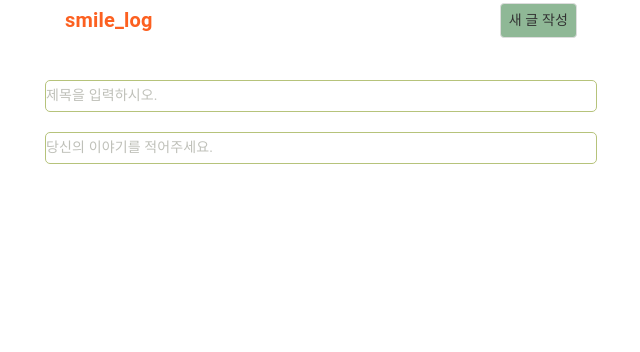
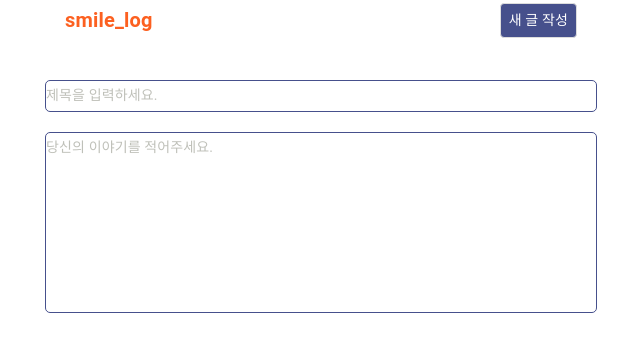
Before and after one commit to MINGDY98/smile-blog, a React (Create React App) app in the folder client/: page /write in a window 1280 px wide. Shown: the top 352 px of the page, without its empty margins (319-959 px from the left). Built offline with nearby package versions, Linux system fonts and the light colour scheme.

Commit message:
feat: 포스트 작성 form 디자인 개선

```diff
--- a/client/src/containers/NavigationBar.js
+++ b/client/src/containers/NavigationBar.js
@@ -20,16 +20,16 @@ const CreateButton = styled(Button)`
 
   font-weight     : 600;
   font-size       : 14px;
-  background-color: #8FB896;
+  background-color: #46508c;
   border          : 1px solid #DDD;
   &:hover {
-    background-color : #7EA785;
+    background-color : #fc6020;
   }
 `
 
 const CreateText= styled(Typography)`
-  font-size     : 14px;
-  color         : #333333;
+  font-size       : 14px;
+  color           : white;
 `
 
 const NavigationBar = () => {
--- a/client/src/pages/WritePost.js
+++ b/client/src/pages/WritePost.js
@@ -4,7 +4,15 @@ import Container from '@material-ui/core/Container';
 import InputBase from '@material-ui/core/InputBase';
 
 const PostInput = styled(InputBase)`
-	border          : 1.8px solid #b6c37b;
+	border          : 1.8px solid #46508c;
+	font-size       : 14px;
+	margin          : 10px 0px 10px 0px;
+	color           : #676A59;
+	border-radius   : 5px;
+`
+
+const ContentInput = styled(InputBase)`
+	border          : 1.8px solid #46508c;
 	font-size       : 14px;
 	margin          : 10px 0px 10px 0px;
 	color           : #676A59;
@@ -19,14 +27,15 @@ const WritePost= () => {
 			<PostInput
 				fullWidth
         name="title"
-        placeholder="제목을 입력하시오."
+        placeholder="제목을 입력하세요."
       />
 
-			<PostInput
+			<ContentInput
 				fullWidth
-        name="content"
-        placeholder="당신의 이야기를 적어주세요."
+				name="content"
+				placeholder="당신의 이야기를 적어주세요."
 				multiline
+				rows={10}
 			/>
 
 		</Container>
```
Also changed, not shown: client/src/components/Title.js (+5 -5 lines).
